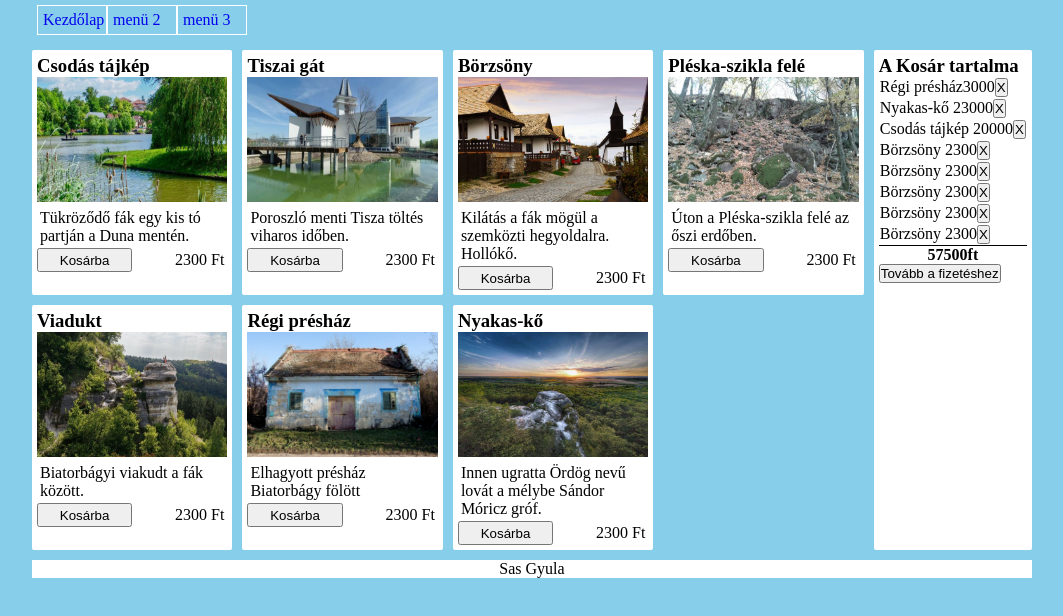
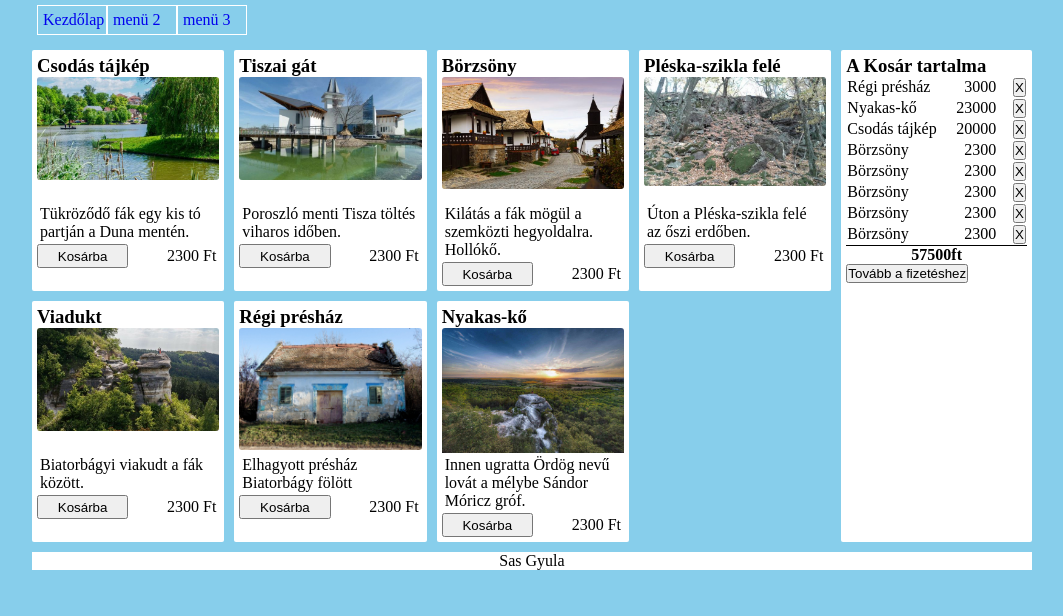
Before and after one commit to SasGyula/Webaruhaz, a plain HTML site: page index.html in a window 1280 px wide. Shown: the whole page, without its empty margins (108-1171 px from the left). Drawn offline with Linux system fonts and the light colour scheme.

Commit message:
vegleges

```diff
--- a/index.html
+++ b/index.html
@@ -100,14 +100,14 @@
     <aside>
         <h3>A Kosár tartalma</h3>
         <ul>
-            <li>Régi présház<span></span><span>3000</span><span><button>X</button></span></li>
-            <li>Nyakas-kő<span> </span><span>23000</span><span><button>X</button></span></li>
-            <li>Csodás tájkép<span> </span><span>20000</span><span><button>X</button></span></li>
-            <li>Börzsöny<span> </span><span>2300</span><span><button>X</button></span></li>
-            <li>Börzsöny<span> </span><span>2300</span><span><button>X</button></span></li>
-            <li>Börzsöny<span> </span><span>2300</span><span><button>X</button></span></li>
-            <li>Börzsöny<span> </span><span>2300</span><span><button>X</button></span></li>
-            <li>Börzsöny<span> </span><span>2300</span><span><button>X</button></span></li>
+            <li>Régi présház<span>3000</span><span><button>X</button></span></li>
+            <li>Nyakas-kő<span>23000</span><span><button>X</button></span></li>
+            <li>Csodás tájkép<span>20000</span><span><button>X</button></span></li>
+            <li>Börzsöny<span>2300</span><span><button>X</button></span></li>
+            <li>Börzsöny<span>2300</span><span><button>X</button></span></li>
+            <li>Börzsöny<span>2300</span><span><button>X</button></span></li>
+            <li>Börzsöny<span>2300</span><span><button>X</button></span></li>
+            <li>Börzsöny<span>2300</span><span><button>X</button></span></li>
         </ul>
         <p id="vegosszeg">57500ft</p>
         <button id="gomb">Tovább a fizetéshez</button>
--- a/stilus.css
+++ b/stilus.css
@@ -50,9 +50,15 @@ article{
     background-color: white;
     border-radius: 2px;
 }
-article img {
+.kepek{
+    height: 125px;
+    overflow: hidden;
+}
+
+.kepek img{
     width: 100%;
-    height: 125px;
+
+    border-radius: 3px;
 }
 article p {
     text-align: left;
@@ -77,6 +83,8 @@ aside span{
 aside li{
     list-style: none;
     padding: 1px;
+    display: grid;
+    grid-template-columns: 3fr 2fr 1fr;
 }
 aside #vegosszeg {
     text-align:center;
@@ -112,6 +120,9 @@ footer{
     }
     article img {
         width: 100%;
-        height: auto;
+    }
+    .kepek{
+        height: 200px;
+        overflow: hidden;
     }
   }
```
